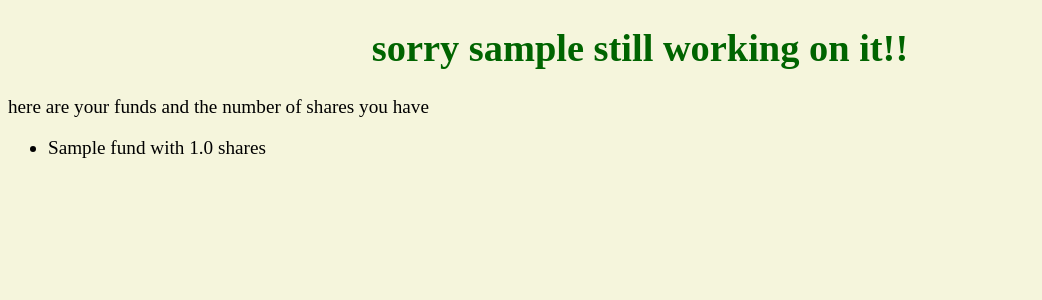
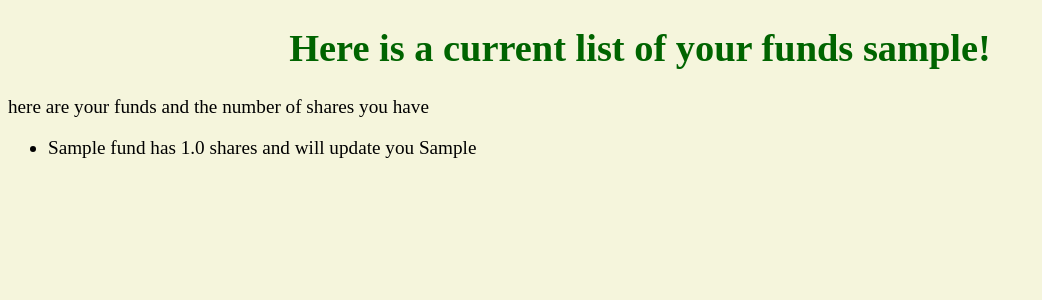
Before and after one commit to JasonOnes/Mutual-Fund-Updater, a Flask app: page /view-updates in a window 1280 px wide. Shown: the part 128-428 px from the top of the page, without its empty margins (0-1042 px from the left). Run offline with Flask 2, Linux system fonts and the light colour scheme; the visitor is signed in with stand-in values (Sample User, id 1); tables that the repository leaves empty hold one stand-in row (values such as "Sample post"); some libraries are stand-ins or nearby versions.

Commit message:
added a feature to update num_shares

```diff
--- a/app.py
+++ b/app.py
@@ -4,6 +4,8 @@ from flask_sqlalchemy import SQLAlchemy
 
 app = Flask(__name__)
 # app.config['SQLALCHEMY_DATABASE_URI'] = 'mysql+pymysql://Val-Aver:XXXXXXXXX@localhost:3306/Val-Aver'
+
+
 
 
 
--- a/main.py
+++ b/main.py
@@ -71,51 +71,70 @@ def add_fund():
     holder = User.query.filter_by(username=session['username']).first()
     match = re.compile(r"[A-Z]{4}X")
     fund_match = match.fullmatch(fund_name)
-    fund_with_that_name = Fund.query.filter_by(fund_name=fund_name).count()
+    funds_with_that_name = Fund.query.filter_by(fund_name=fund_name).count()
     phone_contact = request.form['tel_contact']#TODO validate phone number (test call? send with code for reply)
 
     #TODO think about how to verify if it is actually a traded fund
 
-    fund_with_that_name = Fund.query.filter_by(fund_name=fund_name).filter_by(holder_id=holder.id).count()
-    # if fund_match: #and checked out as a real fund
-    #     print("========" + fund_name)
+    funds_with_that_name = Fund.query.filter_by(fund_name=fund_name).filter_by(holder_id=holder.id).count()
+
         #TODO update num_shares if user already has that fund
-    if fund_match and fund_with_that_name == 0:
+    if fund_match and funds_with_that_name == 0:
         new_fund = Fund(fund_name, num_shares, freq, phone_num=phone_contact, holder=holder)
         db.session.add(new_fund)
         db.session.commit()
         return render_template('/confirmation.html', username=holder, phone=phone_contact, shares=num_shares, fundname=fund_name, frequency=freq)
 
-    elif fund_match and fund_with_that_name > 0:
+    elif fund_match and funds_with_that_name > 0:
         new_shares = float(request.form['num_shares'])
-        #TODO update num_shares for that fund
-        #old_num_shares = sqlalchemy.sql.column('num_shares')
-       #old_num_shares = SELECT num_shares FROM fund WHERE fund_name=fund_name
-        #old_num_shares = session.query(num_shares).filter_by(fund_name=fund_name)
-
-        old_num_shares = Fund.select(num_shares).WHERE(fund_name=fund_name)
-        print(str(old_num_shares))
-        print(str(new_shares))
+        fund_with_same_name = Fund.query.filter_by(fund_name=fund_name).filter_by(holder_id=holder.id).first()
+        old_num_shares = fund_with_same_name.num_shares
         new_num_shares = old_num_shares + new_shares
-
-        #db.session.commit
-        #TODO ?share_update = UPDATE(fund).WHERE(fund.c.fund_name=fundname.values(num_shares=new_num_shares))
-        #UPDATE fund SET num_shares=new_num_shares value WHERE fundname=fundname#num_shares=old_num_shares
-
-        pass
-        flash("You already have this fund did you want to edit your amount of shares?", "negative")
-        return redirect("/edit")#TODO redirect to a different edit page that updates that fund or
-    #just redirect to edit with same fundname, contact-info and just num_shares blank.
+        username = session['username']
+        return render_template("share-update.html", fund = fund_with_same_name, addition = new_shares, username = username)
+        #TODO check and see if user want to add more shares or RESET number of shares to new number
     else:
         flash("Not a valid fund", "negative")
         return render_template('edit.html', username=holder.username)
-#-----------------------------------------------------------------------------
+
+@app.route("/share-update", methods=['POST'])
+def update_shares_or_no():
+    answer = request.form['shares-update']
+
+    if answer == 'yes':
+        new_shares = request.form['num_shares']
+        fund_name = request.form['fund_name']
+        username = session['username']
+        _user = User.query.filter_by(username=username).first()
+        fund = Fund.query.filter_by(holder_id=_user.id).filter_by(fund_name=fund_name).first()
+        return redirect('edit-funds/' + fund.fund_name + "/" + str(_user.id) + "/" + str(new_shares))
+    elif answer =='no':
+        username = session['username']
+        return render_template('edit.html', username=username)
+    elif answer == 'maybe':
+        return redirect('view-updates')
+
+@app.route("/edit-funds/<fund_name>/<user_id>/<new_shares>", methods=['GET'])
+def update_num_shares(fund_name, user_id, new_shares):
+    user_id = int(user_id)
+    new_shares = float(new_shares)
+
+    fund_with_same_name = Fund.query.filter_by(fund_name=fund_name).filter_by(holder_id=user_id).first()
+    old_num_shares = fund_with_same_name.num_shares
+
+    new_num_shares = old_num_shares + new_shares
+    fund_with_same_name.num_shares = new_num_shares
+    db.session.add(fund_with_same_name)
+    db.session.commit()
+
+    flash(fund_name + " has been updated with " + str(new_shares) + " new shares.", "positive")
+    return redirect("view-updates")
+
 @app.route("/confo", methods=['POST'])
 def go_or_no():
     answer = request.form['confirm']
 
     if answer == 'yes':
-        print("+++++++++GOT IT ++++++++++++++++++")
 
         fundname = request.form['fundname']
         phone_num = request.form['phone']
@@ -131,8 +150,6 @@ def go_or_no():
     else:
         fundname = request.form['fundname']
         return remove_by_fundname(fundname)
-        #return redirect('/edit')#TODO redirect to remove-fund once that is functional
-        # return render_template('/delete-fund.html', fund=fundname)#TODO pass fundname
 
 def getQuote(fundname):
 
@@ -140,6 +157,7 @@ def getQuote(fundname):
     try:
         fund_info = Share(fundname)
         return(fund_info.get_price())
+    #TODO following used for google-finance api
         # info = json.dumps(getQuotes(fundname))
         # data = json.loads(info)
         # data_dict = {k: v for d in data for k, v in d.items()}
@@ -200,6 +218,7 @@ def schedule_quote(fundname, num_shares, phone_num, frequency):#all this should
              time.sleep(1)
          or
         go by day of week"""
+        #TODO ask user for day of week
         schedule.every().saturday.at("9:05").do(send_quote, fundname, num_shares, phone_num)
         while True:
             schedule.run_pending()
@@ -251,7 +270,6 @@ def login():
 
 @app.route('/logout')
 def logout():
-    # pretty self explanatory
     try:
         if session['username']:
             del session['username']
@@ -263,7 +281,6 @@ def logout():
 
 @app.route('/view-updates')
 def show_updates():
-    #TODO show when updates scheduled
     try:
         if session['username']:
             username = session['username']
--- a/templates/view-updates.html
+++ b/templates/view-updates.html
@@ -1,13 +1,12 @@
 {% extends "base.html" %}
 
 {% block content %}
-<h1>sorry {{ username }} still working on it!!   </h1>
-<!-- TODO for username iterated through Fund.Select all with holder = username -->
-<!-- {#<h2>Here's the funds {{ for fund : username.fund }}#} -->
+<h1>Here is a current list of your funds {{ username }}!   </h1>
+
 <p>here are your funds and the number of shares you have</p>
 <ul>
     {% for fund in funds %}
-        <li>{{ fund.fund_name }} with {{ fund.num_shares}} shares</li>
+        <li>{{ fund.fund_name }} has {{ fund.num_shares}} shares and will update you {{ fund.freq }}</li>
     {% endfor %}
 </ul>
 {% endblock %}
```
Also changed, not shown: templates/edit-funds.html (added, +7 -0 lines), templates/share-update.html (added, +19 -0 lines).
